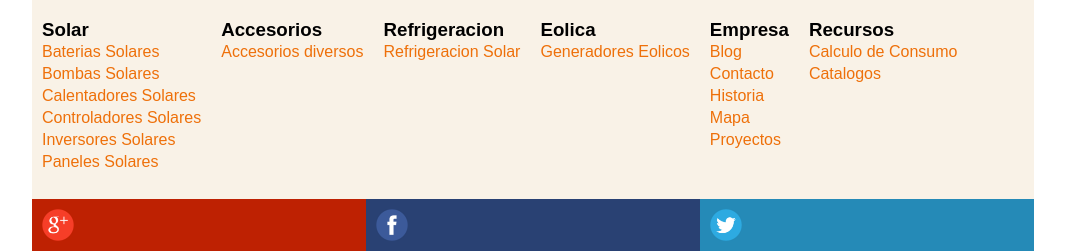
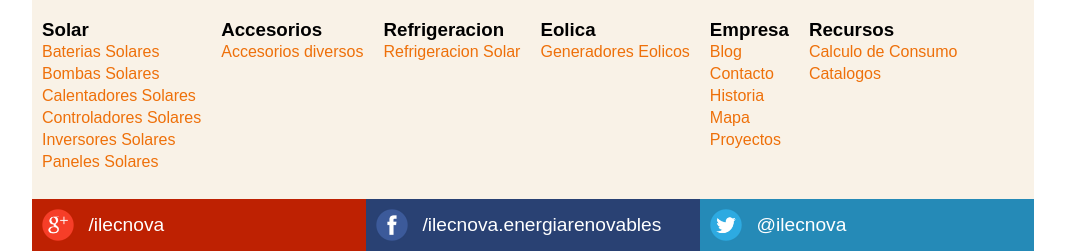
Before and after one commit to marco-martinez/ilecnova, a PHP site: page / in a window 1280 px wide. Shown: the part 611-862 px from the top of the page, without its empty margins (107-1172 px from the left). Run offline with PHP 8.4, Linux system fonts and the light colour scheme; some web fonts are replaced.

Commit message:
avanzando con el footer

```diff
--- a/css/footer.css
+++ b/css/footer.css
@@ -12,13 +12,28 @@ footer div a h3{
 }
 
 footer div div a{
+	color:white;
 	display: block;
+	text-decoration: none;
+	transition:all 0.5s ease;
 	height: 52px;
 }
 
+footer div div a:hover{
+	text-shadow: rgba(255,255,255,9.9) 0px 0px 10px;
+}
+
 footer div div a img{
+	display: inline-block;
 	margin: 10px 10px 5px 10px;
 	width: 32px;
+}
+
+footer div div a p{
+	font-size: 1.2em;
+	margin: 15px 0px 0px 0px;
+	display: inline-block;
+	vertical-align: top;
 }
 
 footer div ul{
--- a/scripts/footer.php
+++ b/scripts/footer.php
@@ -47,18 +47,27 @@
 	</div>
 	<div id="redes-sociales">
 		<div id="div-googleplus" class="footer-div-redes-sociales">
-			<a href="#">
+			<a href="https://plus.google.com/101816757805854672009">
 				<img src="img/googleplus.png"/>
+				<p>
+					/ilecnova
+				</p>
 			</a>
 		</div><!--
 		--><div id="div-facebook" class="footer-div-redes-sociales">
 			<a href="#">
 				<img src="img/facebook.png"/>
+				<p>
+					/ilecnova.energiarenovables
+				</p>
 			</a>
 		</div><!--
 		--><div id="div-twitter" class="footer-div-redes-sociales">
 			<a href="#">
 				<img src="img/twitter.png"/>
+				<p>
+					@ilecnova
+				</p>
 			</a>
 		</div>
 	</div><!---->
```
